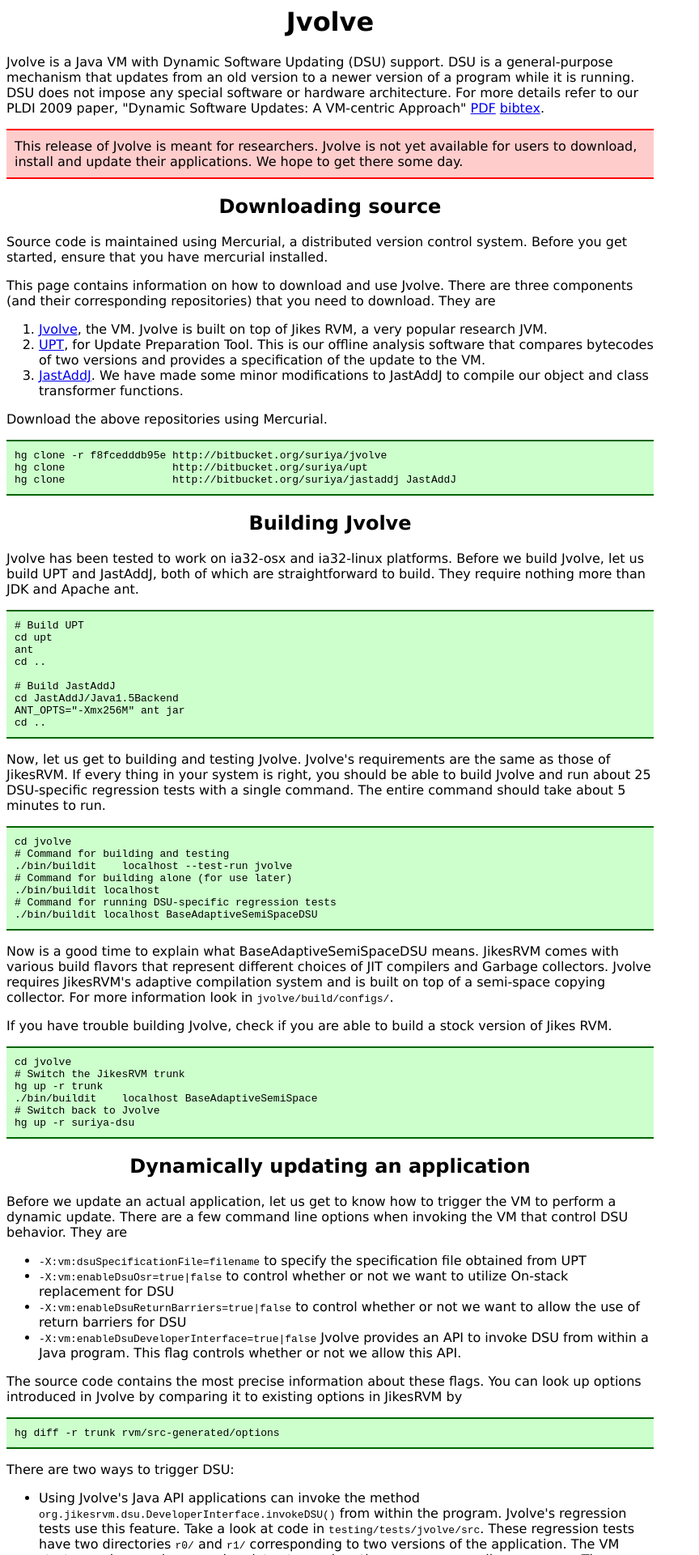
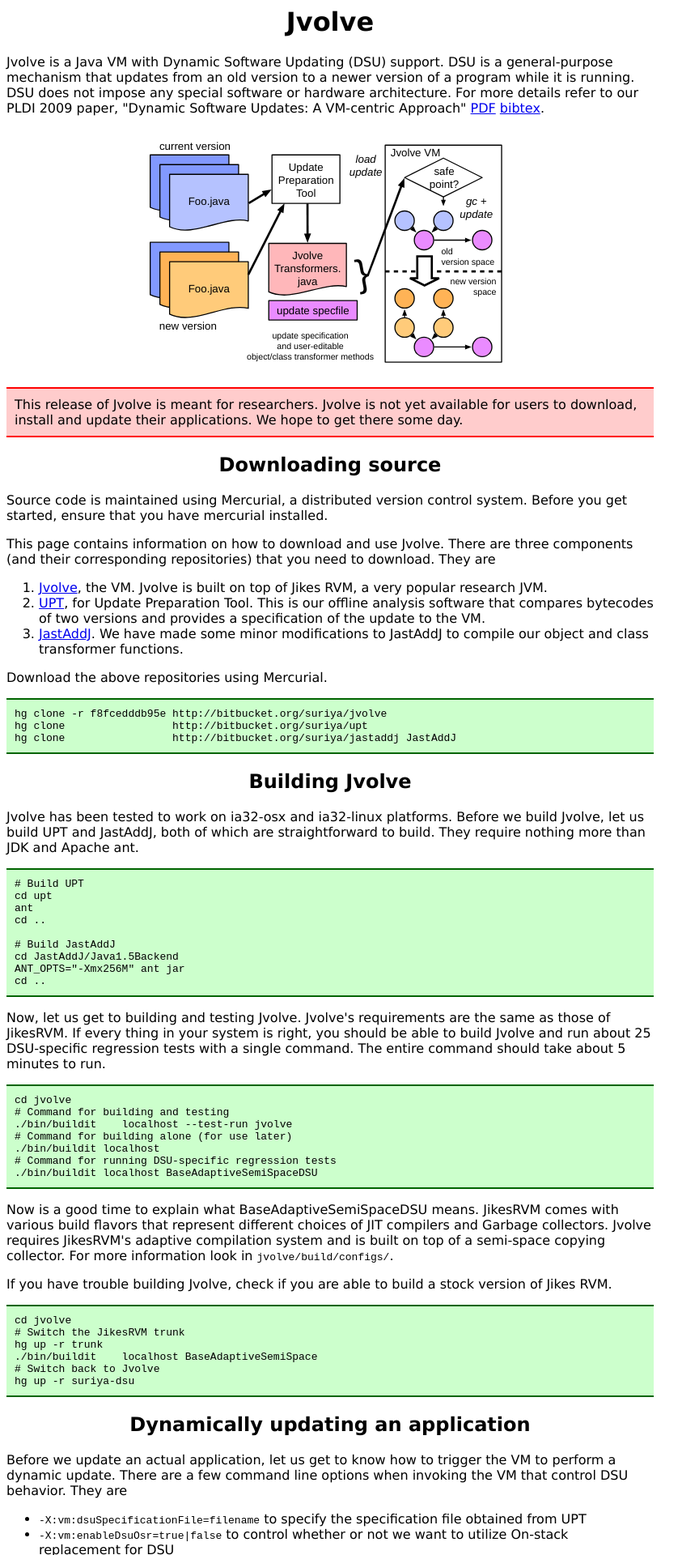
Before and after one commit to suriya/suriya.github.io, a Jekyll site: the page jvolve/index.html, which Jekyll copies as it is, in a window 1280 px wide. Shown: the top 1920 px of the page at 81% size, without its empty margins (0-864 px from the left). Built offline with Jekyll 4.4.1, drawn with Linux system fonts in a browser that asks for light colours; Markdown is read by kramdown in place of the engine named in the settings.

Commit message:
Added image to jvolve page.

```diff
--- a/jvolve/index.html
+++ b/jvolve/index.html
@@ -10,8 +10,14 @@
 general-purpose mechanism that updates from an old version to a newer
 version of a program while it is running. DSU does not impose any special
 software or hardware architecture. For more details refer to our PLDI 2009
-paper, "Dynamic Software Updates: A VM-centric Approach" <a href="http://www.cs.utexas.edu/users/suriya/papers/jvolve-pldi.pdf">PDF</a>
-<a href="http://www.cs.utexas.edu/users/suriya/papers/jvolve-pldi.bib">bibtex</a>.</p>
+paper, "Dynamic Software Updates: A VM-centric Approach" <a href="../papers/jvolve-pldi.pdf">PDF</a>
+<a href="../papers/jvolve-pldi.bib">bibtex</a>.</p>
+
+<p class="text-center">
+<object data="system.svg" type="image/svg+xml">
+  <img width="355" height="227" src="system.png" />
+</object>
+</p>
 
 <div class="caution">
 This release of Jvolve is meant for researchers. Jvolve is not yet
--- a/jvolve/style.css
+++ b/jvolve/style.css
@@ -5,6 +5,10 @@
 }
 
 h1,h2,h3 {
+  text-align: center;
+}
+
+.text-center {
   text-align: center;
 }
 
```
Also changed, not shown: jvolve/system.png (added), jvolve/system.svg (added).
